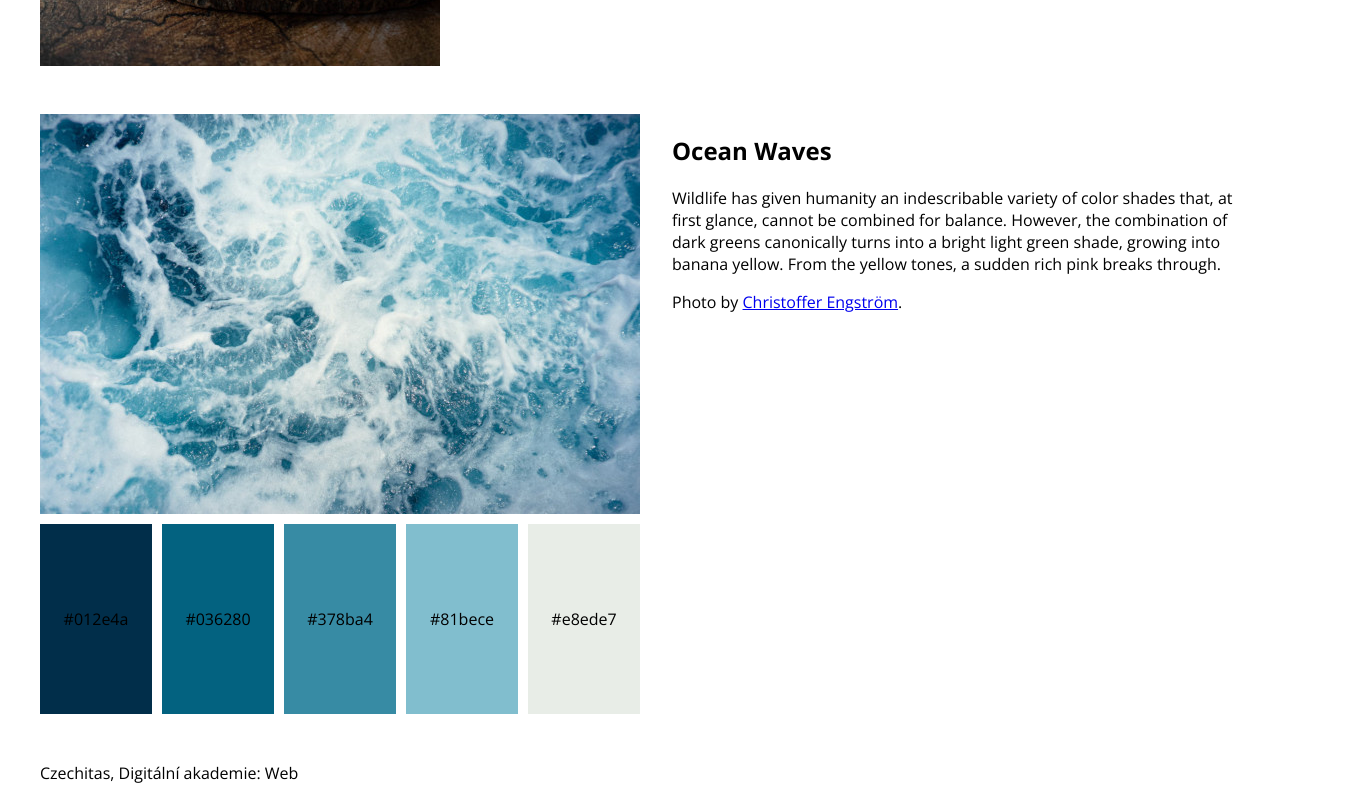
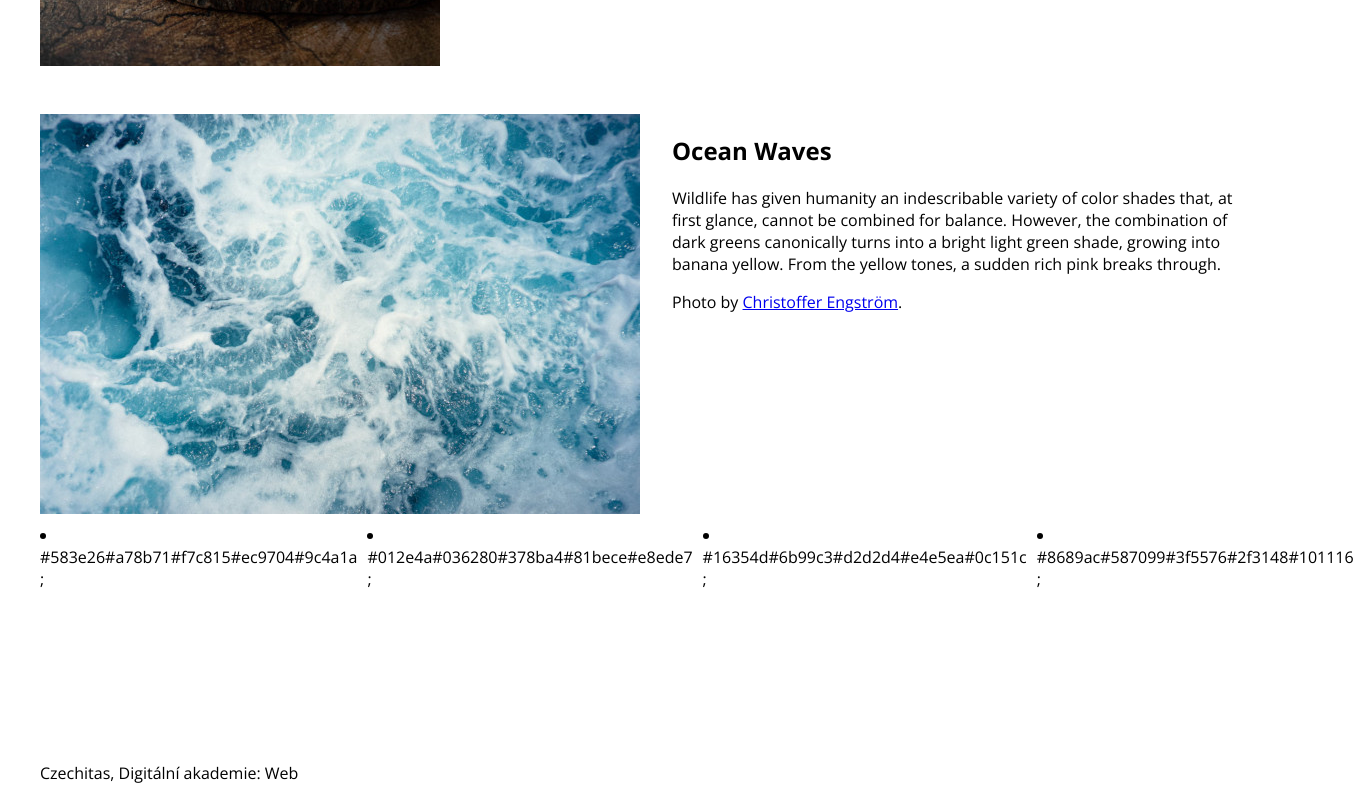
Before and after one commit to ArcanisCz/Zanetaa-barevne-palety, a React app: page / in a window 1280 px wide. Shown: the part 620-1420 px from the top of the page, 1354 px wide, since content can reach past the window. Built offline with nearby package versions, Linux system fonts and the light colour scheme.

Commit message:
g nepovedené

```diff
--- a/src/index.jsx
+++ b/src/index.jsx
@@ -56,36 +56,13 @@ const App = () => {
               alt="Ocean Waves"
             />
             <div className="scheme-colors">
-              <div
-                className="scheme-color"
-                style={{ backgroundColor: '#012e4a' }}
-              >
-                #012e4a
-              </div>
-              <div
-                className="scheme-color"
-                style={{ backgroundColor: '#036280' }}
-              >
-                #036280
-              </div>
-              <div
-                className="scheme-color"
-                style={{ backgroundColor: '#378ba4' }}
-              >
-                #378ba4
-              </div>
-              <div
-                className="scheme-color"
-                style={{ backgroundColor: '#81bece' }}
-              >
-                #81bece
-              </div>
-              <div
-                className="scheme-color"
-                style={{ backgroundColor: '#e8ede7' }}
-              >
-                #e8ede7
-              </div>
+              {palettes.map((color) => {
+                return (
+                  <li className="color">
+                    <div className="scheme_color">{color.colors} </div>;
+                  </li>
+                );
+              })}
             </div>
           </div>
           <div className="palette-info">
```
